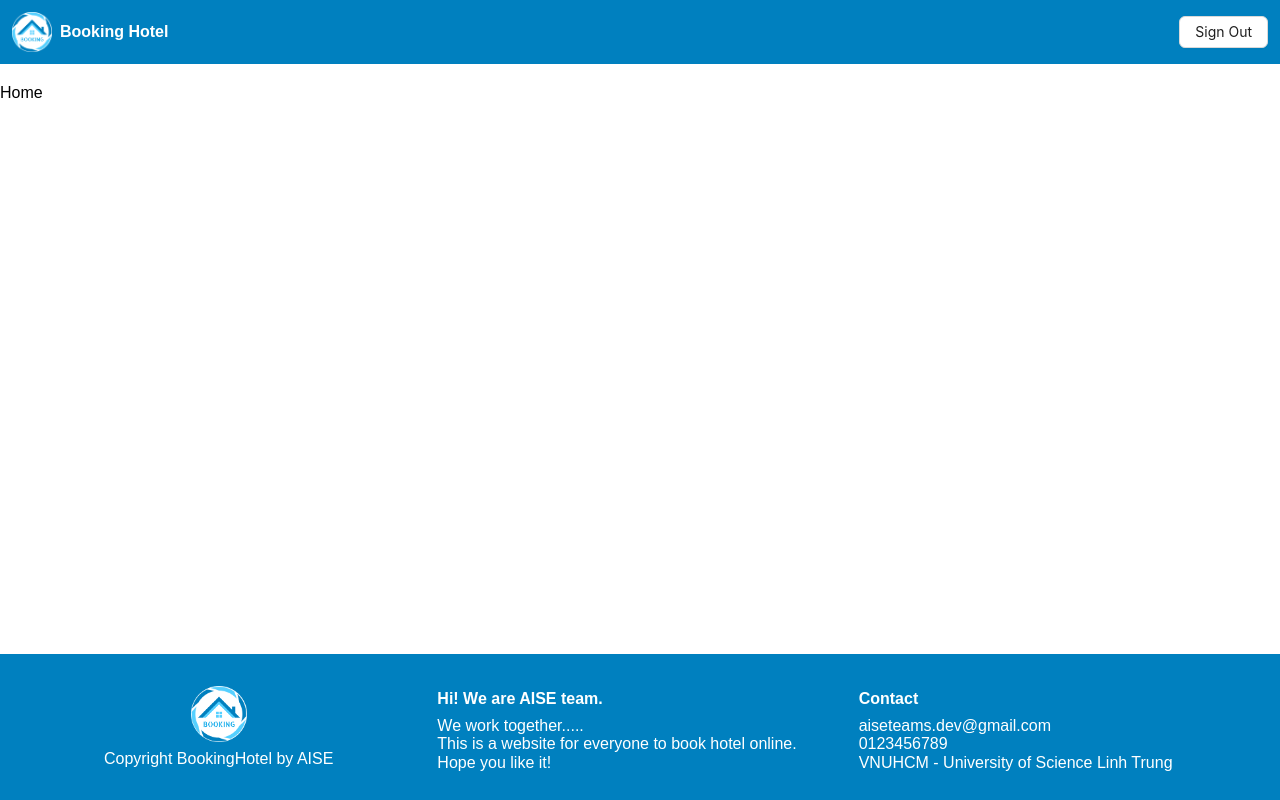
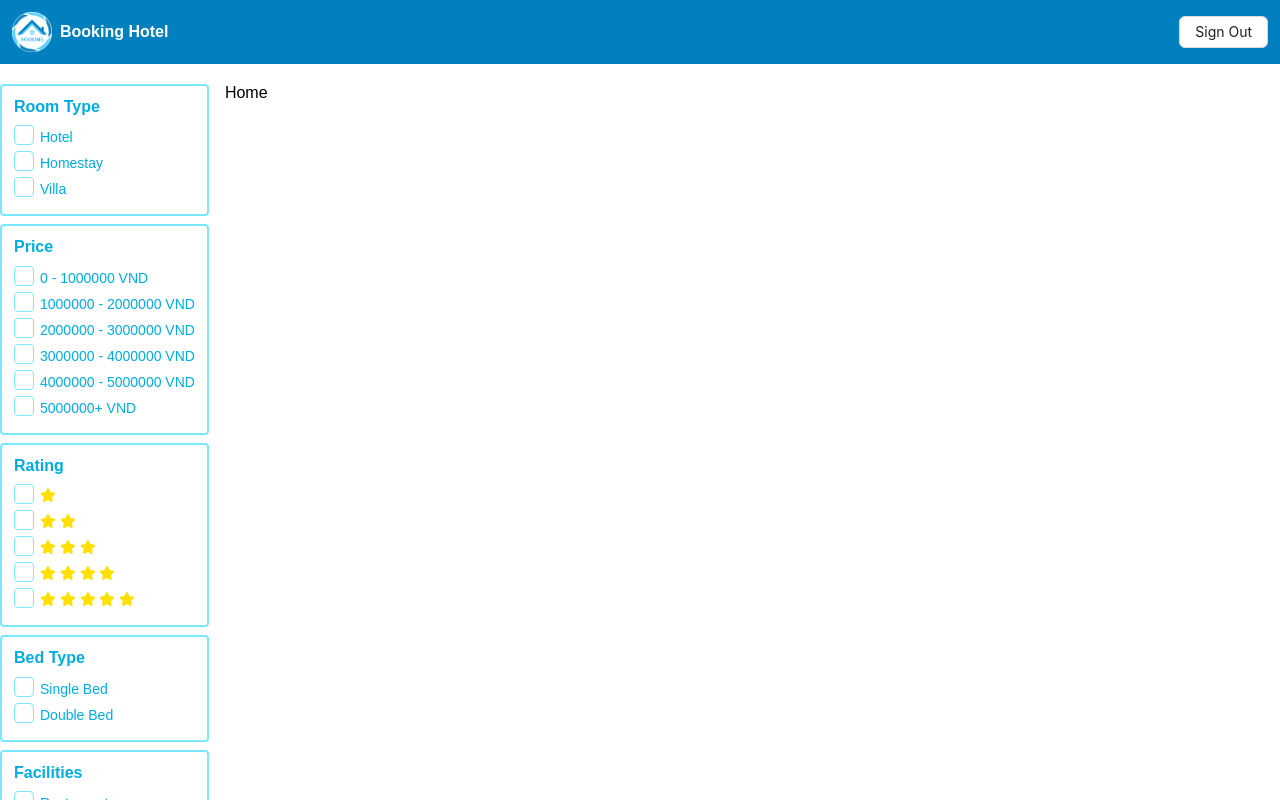
Before and after one commit to conghuule/Hotel_Booking, a React (Create React App) app in the folder src/Booking-Hotel/: page / in a window 1280 px wide. Shown: the top 800 px of the page. Built offline with nearby package versions, Linux system fonts and the light colour scheme; no server answers; sample sign-in values are in the browser's storage.

Commit message:
add filter component

```diff
--- a/src/Booking-Hotel/package.json
+++ b/src/Booking-Hotel/package.json
@@ -3,6 +3,10 @@
   "version": "0.1.0",
   "private": true,
   "dependencies": {
+    "@fortawesome/fontawesome-svg-core": "^6.2.1",
+    "@fortawesome/free-regular-svg-icons": "^6.2.1",
+    "@fortawesome/free-solid-svg-icons": "^6.2.1",
+    "@fortawesome/react-fontawesome": "^0.2.0",
     "@reduxjs/toolkit": "^1.9.1",
     "@testing-library/jest-dom": "^5.16.5",
     "@testing-library/react": "^13.4.0",
--- a/src/Booking-Hotel/src/App.js
+++ b/src/Booking-Hotel/src/App.js
@@ -2,7 +2,7 @@ import { ConfigProvider } from 'antd';
 import { onAuthStateChanged } from 'firebase/auth';
 import { useEffect } from 'react';
 import { useDispatch } from 'react-redux';
-import Router from 'routers/Router';
+import Router from 'routers/router';
 import { auth } from 'services/config';
 import { signin, signout } from 'store/authSlice';
 
--- /dev/null
+++ b/src/Booking-Hotel/src/components/Filter/FilterField.jsx
@@ -0,0 +1,80 @@
+import PropTypes from 'prop-types';
+import React, { useState } from 'react';
+import { Checkbox } from 'antd';
+import { FontAwesomeIcon } from '@fortawesome/react-fontawesome';
+import { faStar } from '@fortawesome/free-solid-svg-icons';
+
+function FilterField({ data = {} }) {
+  const [checked, setChecked] = useState([]);
+
+  function handleChecked(index) {
+    if (checked.includes(index)) {
+      setChecked(checked.filter((item) => item !== index));
+    } else {
+      setChecked([...checked, index]);
+    }
+  }
+
+  function renderItemLabel(item) {
+    if (typeof item == 'string') {
+      return item;
+    } else if (typeof item === 'number') {
+      return (
+        <div className="flex gap-1 mt-[-2px]">
+          {Array(item)
+            .fill(0)
+            .map((_, index) => (
+              <FontAwesomeIcon
+                key={index}
+                icon={faStar}
+                colorRendering="linear-gradient(#e66465, #9198e5)"
+                color="#ffe000"
+              />
+            ))}
+        </div>
+      );
+    } else if (typeof item === 'object' && item !== null) {
+      return (
+        <span className="m-0">
+          {item.maximum !== undefined
+            ? `${item.minimum} - ${item.maximum} VND`
+            : `${item.minimum}+ VND`}
+        </span>
+      );
+    } else {
+      return '';
+    }
+  }
+
+  console.log('Checked: ', checked);
+
+  return (
+    <div className="p-3 mb-2 border-2 border-solid text-mainColor-150 border-mainColor-50 max-w-[240px] rounded-[4px] ">
+      <h4 className="font-bold">{data.title}</h4>
+
+      <ul className="mb-0 list-none">
+        {data.data.map((item, index) => (
+          <li
+            key={index}
+            className="flex items-center py-[4px] cursor-pointer"
+            onClick={() => handleChecked(index)}
+          >
+            <Checkbox
+              className="pr-[6px] mt-[-4px] border-none cursor-pointer"
+              checked={checked.includes(index)}
+            />
+            <label className="text-[14px] cursor-pointer">
+              {renderItemLabel(item)}
+            </label>
+          </li>
+        ))}
+      </ul>
+    </div>
+  );
+}
+
+FilterField.propTypes = {
+  data: PropTypes.object.isRequired,
+};
+
+export default FilterField;
--- /dev/null
+++ b/src/Booking-Hotel/src/components/Filter/index.jsx
@@ -0,0 +1,49 @@
+import React from 'react';
+import FilterField from './FilterField';
+
+const ROOM_TYPES = {
+  title: 'Room Type',
+  data: ['Hotel', 'Homestay', 'Villa'],
+};
+const PRICES = {
+  title: 'Price',
+  data: [
+    { minimum: 0, maximum: 1000000 },
+    { minimum: 1000000, maximum: 2000000 },
+    { minimum: 2000000, maximum: 3000000 },
+    { minimum: 3000000, maximum: 4000000 },
+    { minimum: 4000000, maximum: 5000000 },
+    { minimum: 5000000, maximum: undefined },
+  ],
+};
+const RATINGS = { title: 'Rating', data: [1, 2, 3, 4, 5] };
+const BED_TYPES = { title: 'Bed Type', data: ['Single Bed', 'Double Bed'] };
+const FACILITIES = {
+  title: 'Facilities',
+  data: [
+    'Restaurant',
+    'Parking lot',
+    'Free wifi',
+    'Non-smoking rooms',
+    'Pet friendly',
+  ],
+};
+const ROOM_FACILITIES = {
+  title: 'Room Facilities',
+  data: ['Private Bathroom', 'Air conditioner', 'Kitchen', 'Balcony', 'TV'],
+};
+
+function Filter() {
+  return (
+    <div className="mr-4">
+      <FilterField data={ROOM_TYPES} />
+      <FilterField data={PRICES} />
+      <FilterField data={RATINGS} />
+      <FilterField data={BED_TYPES} />
+      <FilterField data={FACILITIES} />
+      <FilterField data={ROOM_FACILITIES} />
+    </div>
+  );
+}
+
+export default Filter;
--- a/src/Booking-Hotel/src/index.css
+++ b/src/Booking-Hotel/src/index.css
@@ -5,4 +5,12 @@
 * {
   margin: 0;
   padding: 0;
+  box-sizing: border-box;
 }
+
+/* Custom checkbox antd */
+.ant-checkbox .ant-checkbox-inner {
+  width: 20px;
+  height: 20px;
+  border-color: #7ce8ff;
+}
--- a/src/Booking-Hotel/src/pages/Home/Home.jsx
+++ b/src/Booking-Hotel/src/pages/Home/Home.jsx
@@ -1,5 +1,11 @@
-import React from "react";
+import Filter from 'components/Filter';
+import React from 'react';
 
 export default function Home() {
-  return <div>Home</div>;
+  return (
+    <div className="flex">
+      <Filter />
+      <div>Home</div>
+    </div>
+  );
 }
```
Also changed, not shown: 2 other files (tests, documents, lock files or other folders).
